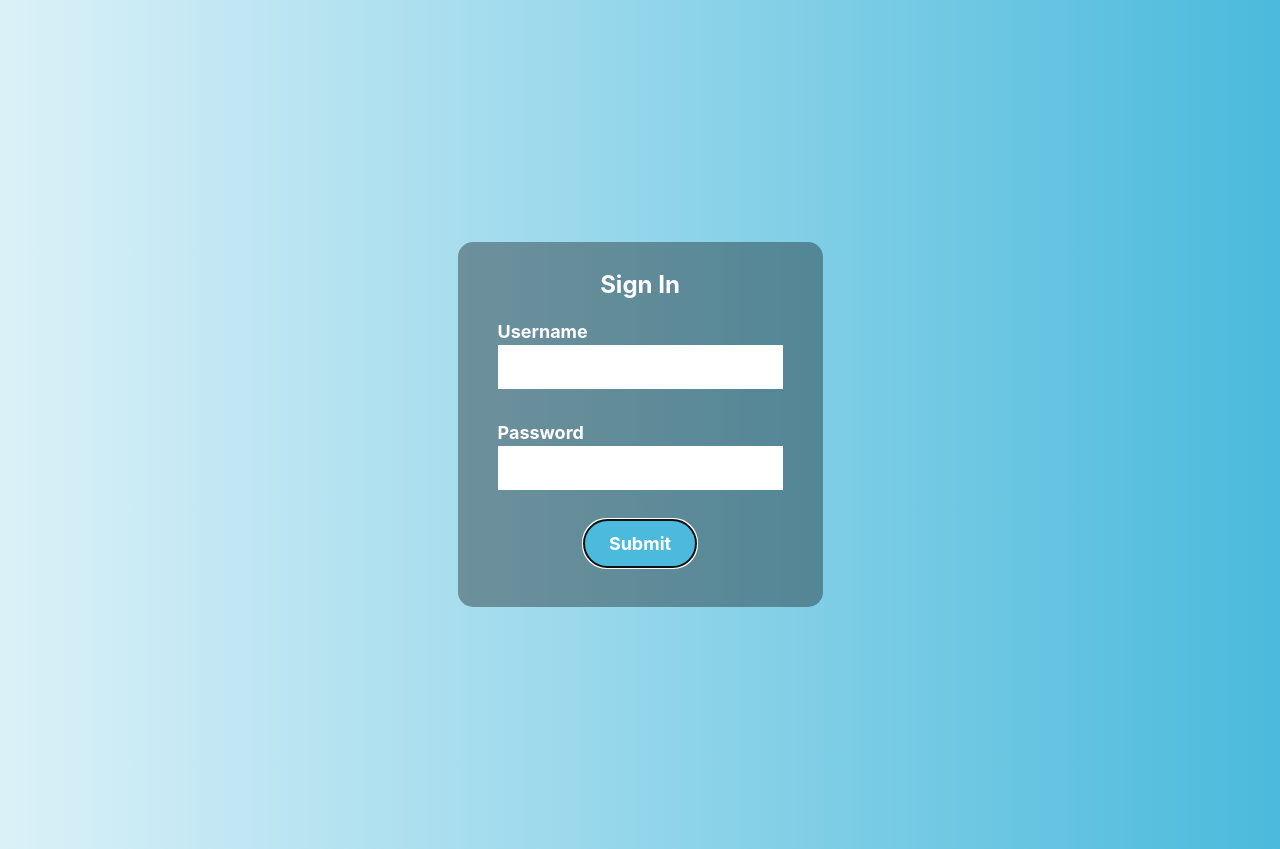
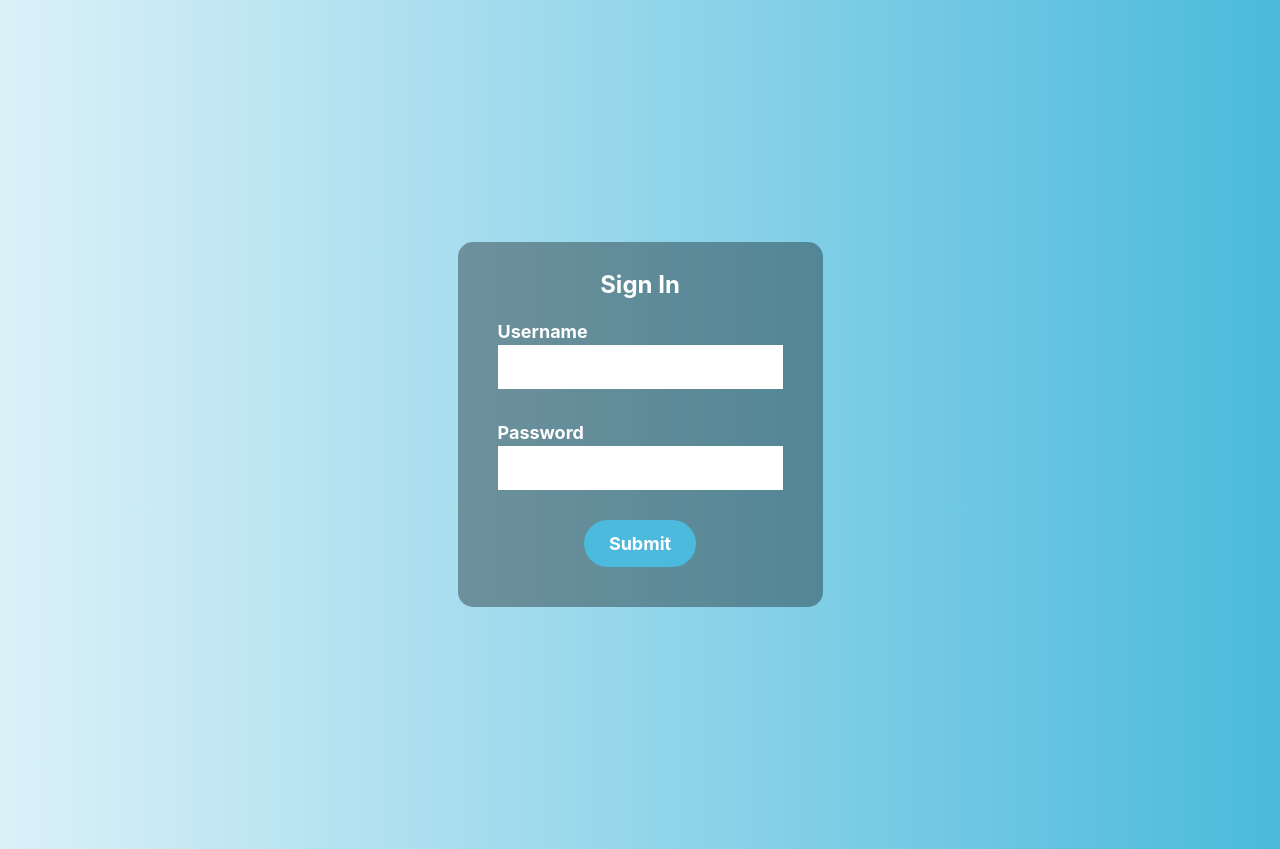
Before and after one commit to rostom132/Fabric-Agency-Database, a PHP site: template application/view/login.html in a window 1280 px wide, with the restyled element focused. Run offline with PHP 8.4, Linux system fonts and the light colour scheme; the template is opened without the code that fills it, so the values that code supplies are empty.

Commit message:
Update css

```diff
--- a/static/css/login.css
+++ b/static/css/login.css
@@ -1,4 +1,5 @@
-#coverLogin, #coverLogin * {
+#coverLogin,
+#coverLogin * {
     padding: 0px;
     border: 0px;
     margin: 0px;
@@ -6,9 +7,7 @@
 }
 
 #Login_Content {
-    background-image: linear-gradient(to right, rgba(75,186,220,0.2),
-                                                rgba(75,186,220,0.6),
-                                                rgba(75,186,220,1));
+    background-image: linear-gradient(to right, rgba(75, 186, 220, 0.2), rgba(75, 186, 220, 0.6), rgba(75, 186, 220, 1));
     height: 849px;
     display: flex;
     justify-content: center;
@@ -19,28 +18,27 @@
     background-color: rgba(0, 0, 0, 0.35);
     padding: 25px;
     border-radius: 15px;
-
 }
 
-  #LoginForm > p {
+#LoginForm>p {
     color: white;
     text-align: center;
     font-size: x-large;
     font-weight: bold;
 }
 
-  .Login_userName_passWord > div {
+.Login_userName_passWord>div {
     color: white;
     font-size: large;
     font-weight: bold;
 }
 
-  #LoginForm .Login_userName_passWord > input {
+#LoginForm .Login_userName_passWord>input {
     width: 285px;
     padding: 10px;
 }
 
-  #LoginForm > .Login_userName_passWord {
+#LoginForm>.Login_userName_passWord {
     padding: 15px;
 }
 
@@ -48,13 +46,17 @@
     color: white;
     font-size: large;
     font-weight: bold;
-    background-color: rgb(75,186,220);
+    background-color: rgb(75, 186, 220);
     padding: 10px;
     padding-left: 25px;
     padding-right: 25px;
     border-radius: 25px;
 }
 
+#Login_Btn_Submit:focus {
+    outline: none;
+}
+
 #Login_Btn_Submit_div {
     text-align: center;
     padding: 15px;
```
Lines whose indentation alone changed are shown as unchanged.
